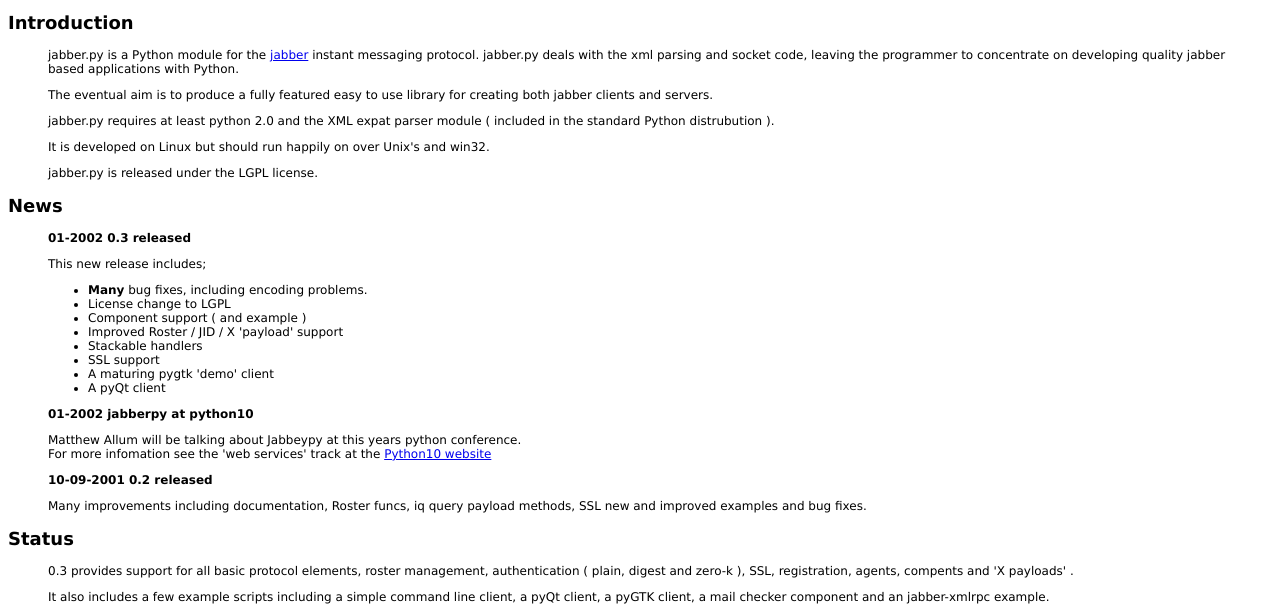
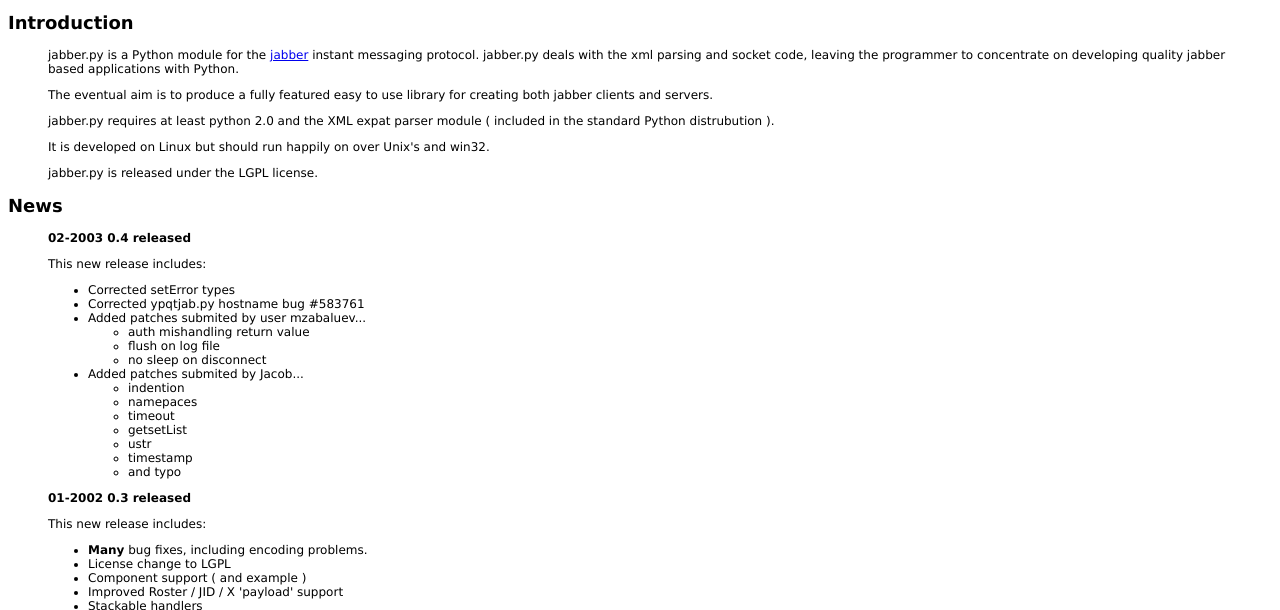
Before and after one commit to andrewdied/chupycabra, a plain HTML site: page docs/index.html in a window 1280 px wide. Shown: the part 127-737 px from the top of the page. Drawn offline with Linux system fonts and the light colour scheme.

Commit message:
0.4 version

```diff
--- a/docs/index.html
+++ b/docs/index.html
@@ -33,9 +33,34 @@ jabber.py is released under the LGPL license.
 <p>
 <a name="news"><h2>News</h2></a>
 <blockquote>
+
+<strong>02-2003 0.4 released</strong>
+<p>
+This new release includes:
+<ul>
+<li> Corrected setError types
+<li> Corrected ypqtjab.py hostname bug #583761
+<li> Added patches submited by user mzabaluev...
+ <ul>
+  <li> auth mishandling return value
+  <li> flush on log file
+  <li> no sleep on disconnect
+ </ul>
+<li> Added patches submited by Jacob...
+ <ul>
+  <li> indention
+  <li> namepaces
+  <li> timeout
+  <li> getsetList
+  <li> ustr
+  <li> timestamp
+  <li> and typo
+ </ul>
+</ul>
+
 <strong>01-2002 0.3 released</strong>
 <p>
-This new release includes;
+This new release includes:
 <ul>
 <li> <strong>Many</strong> bug fixes, including encoding problems.</li>
 <li> License change to LGPL</li>
```
